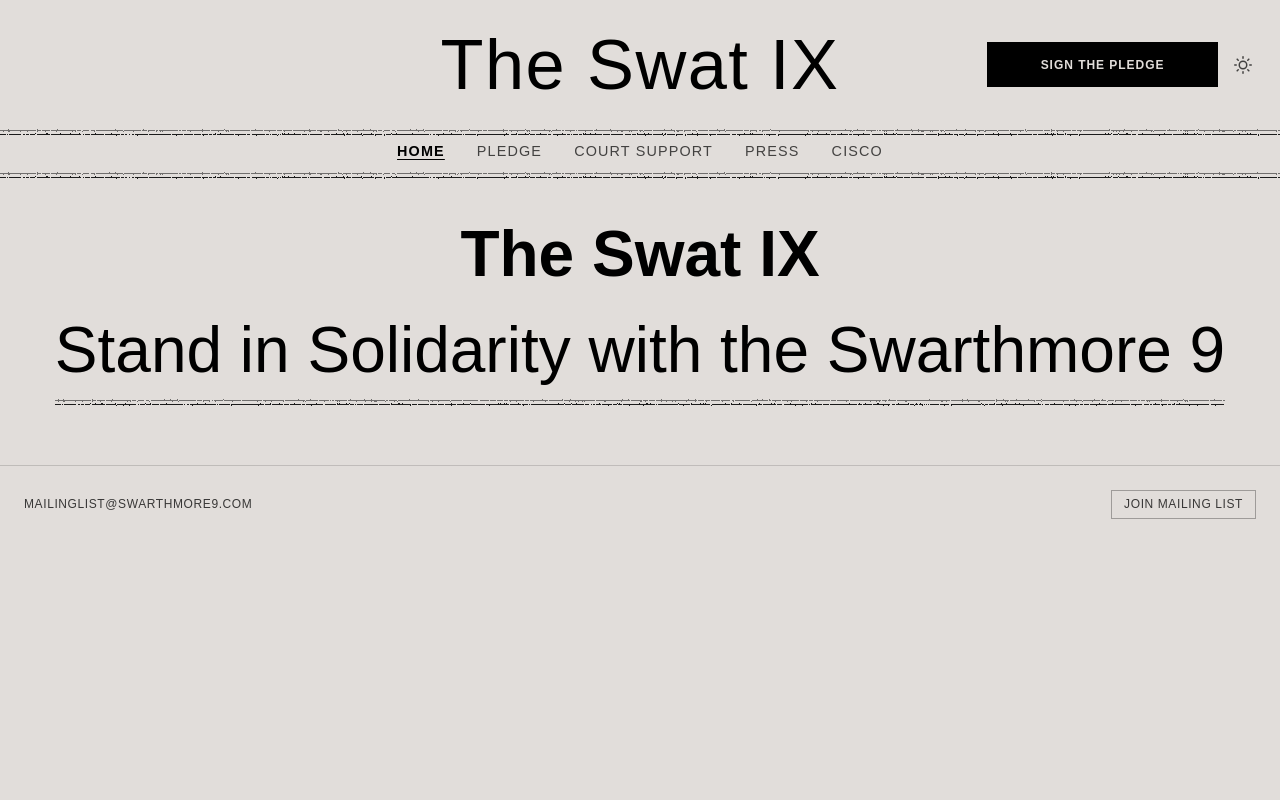
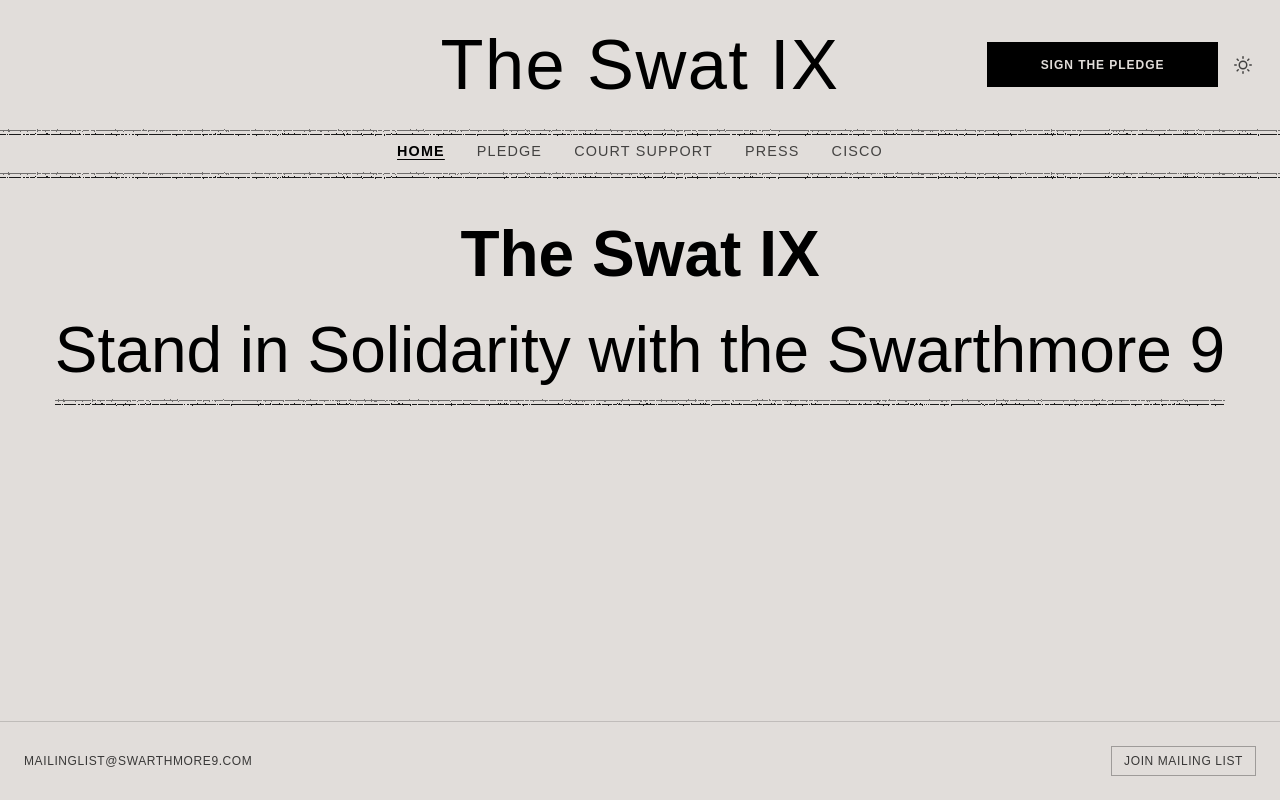
Before and after one commit to ahmad-fayyaz/swat9, a React (Vite) app: page / in a window 1280 px wide. Built offline with nearby package versions, Linux system fonts and the light colour scheme; no server answers; a web font is replaced by a local one.

Commit message:
feat: implement dark mode support across main components

```diff
--- a/src/App.jsx
+++ b/src/App.jsx
@@ -1,3 +1,4 @@
+import { useState } from 'react'
 import { Routes, Route, Navigate } from 'react-router-dom'
 import Layout from './Layout'
 import JotFormData from './JotFormData'
@@ -6,9 +7,9 @@
 import Cisco from './pages/Cisco'
 import Press from './pages/Press'
 
-function Pledge() {
+function Pledge({ dark, setDark }) {
   return (
-    <Layout showPopup>
+    <Layout showPopup dark={dark} setDark={setDark}>
       <div className="masthead-wrap">
         <h1 className="masthead">
           In Defense of the Swat 9:
@@ -31,13 +32,15 @@
 }
 
 function App() {
+  const [dark, setDark] = useState(false)
+
   return (
     <Routes>
-      <Route path="/" element={<Home />} />
-      <Route path="/pledge" element={<Pledge />} />
-      <Route path="/court-support" element={<Action />} />
-      <Route path="/cisco" element={<Cisco />} />
-      <Route path="/press" element={<Press />} />
+      <Route path="/" element={<Home dark={dark} setDark={setDark} />} />
+      <Route path="/pledge" element={<Pledge dark={dark} setDark={setDark} />} />
+      <Route path="/court-support" element={<Action dark={dark} setDark={setDark} />} />
+      <Route path="/cisco" element={<Cisco dark={dark} setDark={setDark} />} />
+      <Route path="/press" element={<Press dark={dark} setDark={setDark} />} />
       <Route path="*" element={<Navigate to="/" replace />} />
     </Routes>
   )
--- a/src/Layout.jsx
+++ b/src/Layout.jsx
@@ -35,8 +35,7 @@
 
 const API_KEY = import.meta.env.VITE_JOTFORM_API_KEY
 
-export default function Layout({ children, showPopup: enablePopup = false }) {
-  const [dark, setDark] = useState(false)
+export default function Layout({ children, showPopup: enablePopup = false, dark, setDark }) {
   const [showTop, setShowTop] = useState(false)
   const [showPopup, setShowPopup] = useState(false)
   const [formUrl, setFormUrl] = useState('https://form.jotform.com/261336169617058')
--- a/src/index.css
+++ b/src/index.css
@@ -4,6 +4,8 @@
   --fg: rgb(225, 221, 218);
   --bg: #3c0008;
   min-height: 100vh;
+  display: flex;
+  flex-direction: column;
   background: var(--bg);
   color: var(--fg);
   position: relative;
@@ -28,7 +30,7 @@
   align-items: center;
   justify-content: space-between;
   padding: 1.5rem;
-  margin-top: 4rem;
+  margin-top: auto;
   border-top: 1px solid color-mix(in srgb, var(--fg) 20%, transparent);
   font-size: 0.75rem;
   letter-spacing: 0.05em;
--- a/src/pages/Action.jsx
+++ b/src/pages/Action.jsx
@@ -8,7 +8,7 @@
   { value: 'july-2',  label: 'July 2' },
 ]
 
-export default function Action() {
+export default function Action({ dark, setDark }) {
   const [selected, setSelected] = useState([])
   const [email, setEmail] = useState('')
   const [submitted, setSubmitted] = useState(false)
@@ -35,7 +35,7 @@
   }
 
   return (
-    <Layout>
+    <Layout dark={dark} setDark={setDark}>
       <div className="masthead-wrap">
         <h1 className="masthead">
           Court Support
--- a/src/pages/Cisco.jsx
+++ b/src/pages/Cisco.jsx
@@ -1,8 +1,8 @@
 import Layout from '../Layout'
 
-export default function Cisco() {
+export default function Cisco({ dark, setDark }) {
   return (
-    <Layout>
+    <Layout dark={dark} setDark={setDark}>
       <div className="masthead-wrap">
         <h1 className="masthead">
           Drop Cisco
--- a/src/pages/Home.jsx
+++ b/src/pages/Home.jsx
@@ -1,8 +1,8 @@
 import Layout from '../Layout'
 
-export default function Home() {
+export default function Home({ dark, setDark }) {
   return (
-    <Layout>
+    <Layout dark={dark} setDark={setDark}>
       <div className="masthead-wrap">
         <h1 className="masthead">
           The Swat IX
--- a/src/pages/Press.jsx
+++ b/src/pages/Press.jsx
@@ -1,8 +1,8 @@
 import Layout from '../Layout'
 
-export default function Press() {
+export default function Press({ dark, setDark }) {
   return (
-    <Layout>
+    <Layout dark={dark} setDark={setDark}>
       <div className="masthead-wrap">
         <h1 className="masthead">
           Press
```
